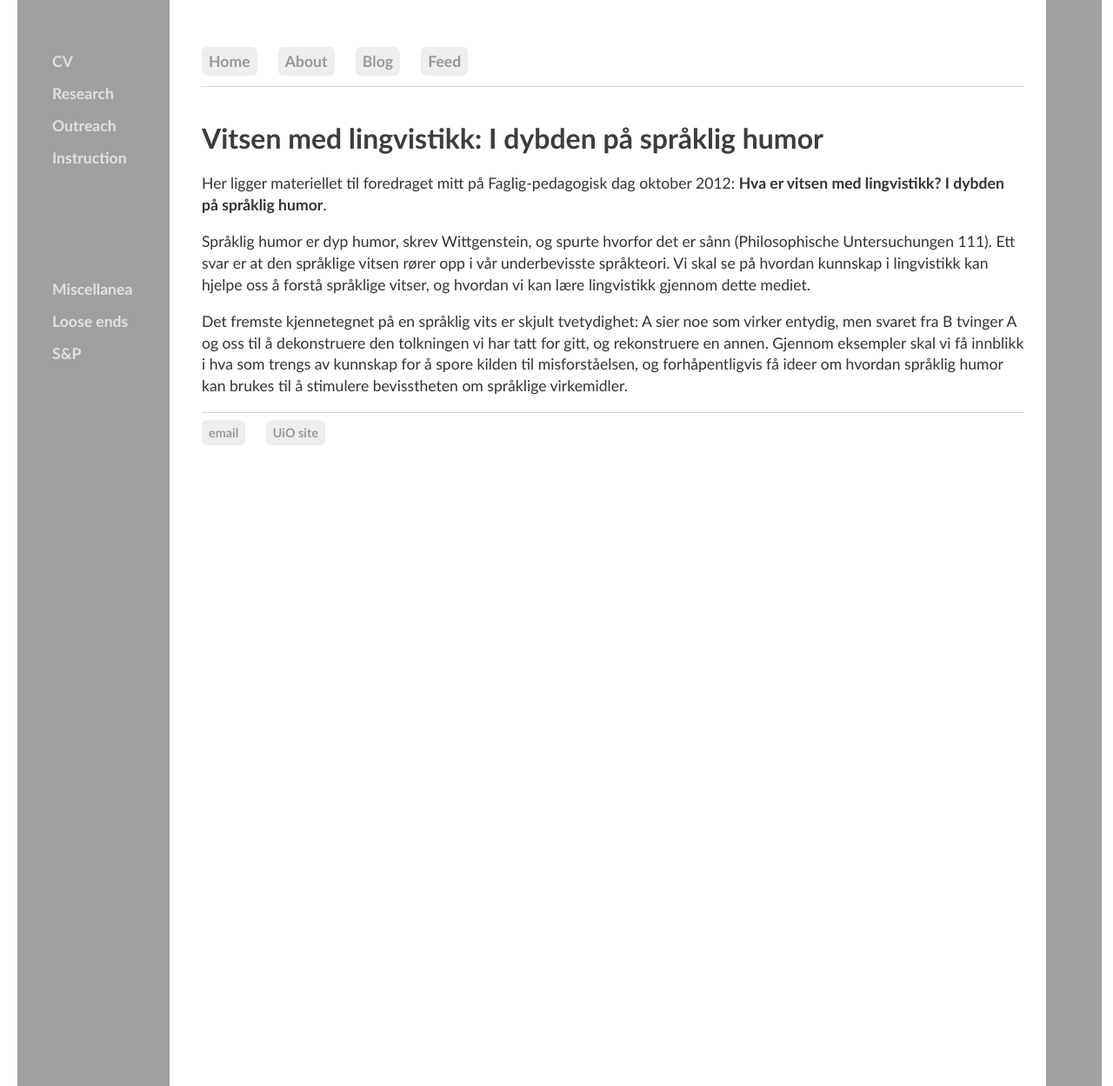
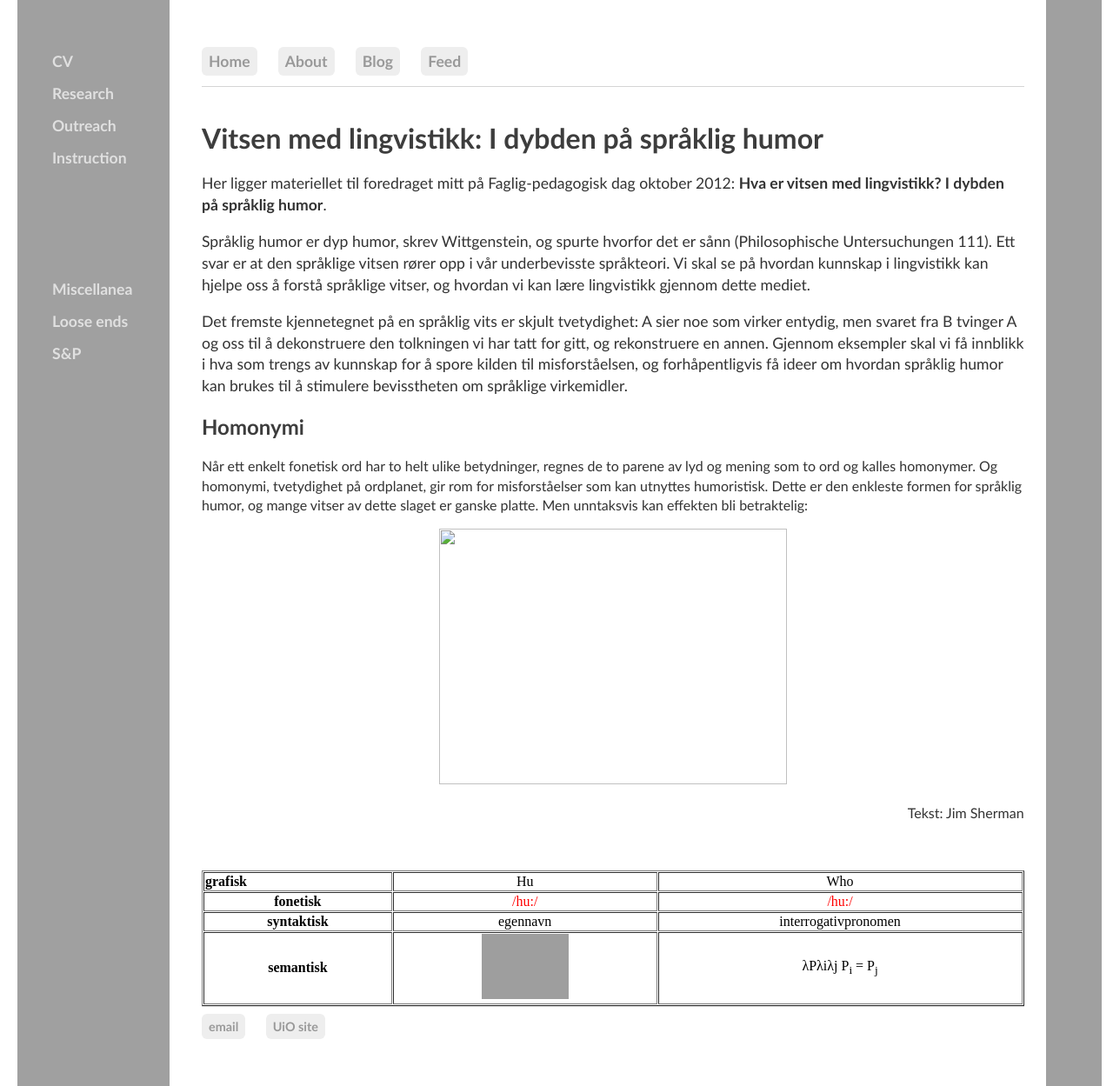
Before and after one commit to kjelljs/kjelljs.github.io, a Jekyll site: the page built from dissemination/vitsen.html, in a window 1280 px wide and 1249 px high. Shown: the whole window at 87% size. Built offline with Jekyll 4.4.1, drawn with Linux system fonts in a browser that asks for light colours; grey boxes are pictures that could not be loaded.

Commit message:
Update vitsen.html

```diff
--- a/dissemination/vitsen.html
+++ b/dissemination/vitsen.html
@@ -18,3 +18,38 @@ figure {
 <p>Språklig humor er dyp humor, skrev Wittgenstein, og spurte hvorfor det er sånn (Philosophische Untersuchungen 111). Ett svar er at den språklige vitsen rører opp i vår underbevisste språkteori. Vi skal se på hvordan kunnskap i lingvistikk kan hjelpe oss å forstå språklige vitser, og hvordan vi kan lære lingvistikk gjennom dette mediet.</p>
 <p>Det fremste kjennetegnet på en språklig vits er skjult tvetydighet: A sier noe som virker entydig, men svaret fra B tvinger A og oss til å dekonstruere den tolkningen vi har tatt for gitt, og rekonstruere en annen. Gjennom eksempler skal vi få innblikk i hva som trengs av kunnskap for å spore kilden til misforståelsen, og forhåpentligvis få ideer om hvordan språklig humor kan brukes til å stimulere bevisstheten om språklige virkemidler.</p>
 </div>
+<h2>Homonymi</h2>
+<p>Når ett enkelt fonetisk ord har to helt ulike betydninger, regnes de to parene av lyd og mening som to ord og kalles homonymer. Og homonymi, tvetydighet på ordplanet, gir rom for misforståelser som kan utnyttes humoristisk. Dette er den enkleste formen for språklig humor, og mange vitser av dette slaget er ganske platte. Men unntaksvis kan effekten bli betraktelig:
+</p>
+<p style="text-align: center"><a href="http://www.youtube.com/watch?v=rVqngNypPdM"><img alt="" src="/ilos/personer/vit/kjelljs/rice_bush.jpg" style="width: 400px; height: 294px" /></a></p>
+
+<p style="text-align: right">Tekst: Jim Sherman</p>
+
+<p>&nbsp;</p>
+
+<table align="center" border="1" cellpadding="1" cellspacing="1" style="width: 100%">
+	<thead>
+		<tr>
+			<th scope="col" style="text-align: left">grafisk</th>
+			<td style="text-align: center">Hu</td>
+			<td style="text-align: center">Who</td>
+		</tr>
+	</thead>
+	<tbody>
+		<tr>
+			<th scope="row">fonetisk</th>
+			<td style="text-align: center"><span style="color: #ff0000">/hu:/</span></td>
+			<td style="text-align: center"><span style="color: #ff0000">/hu:/</span></td>
+		</tr>
+		<tr>
+			<th scope="row">syntaktisk</th>
+			<td style="text-align: center">egennavn</td>
+			<td style="text-align: center">interrogativpronomen</td>
+		</tr>
+		<tr>
+			<th scope="row">semantisk</th>
+			<td style="text-align: center"><img alt="" src="/ilos/personer/vit/kjelljs/images.jpeg" style="width: 100px; height: 75px" /></td>
+			<td style="text-align: center">λPλiλj P<sub>i</sub> = P<sub>j</sub></td>
+		</tr>
+	</tbody>
+</table>
```
